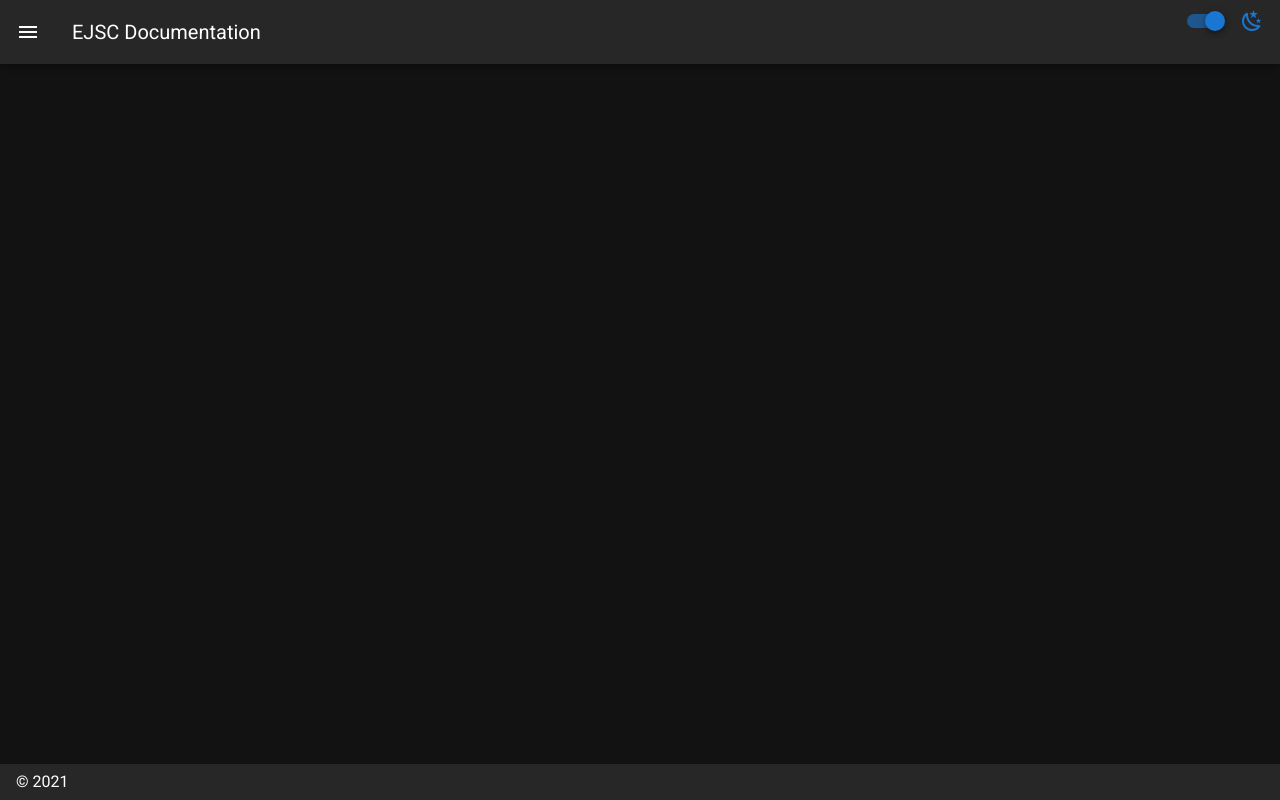
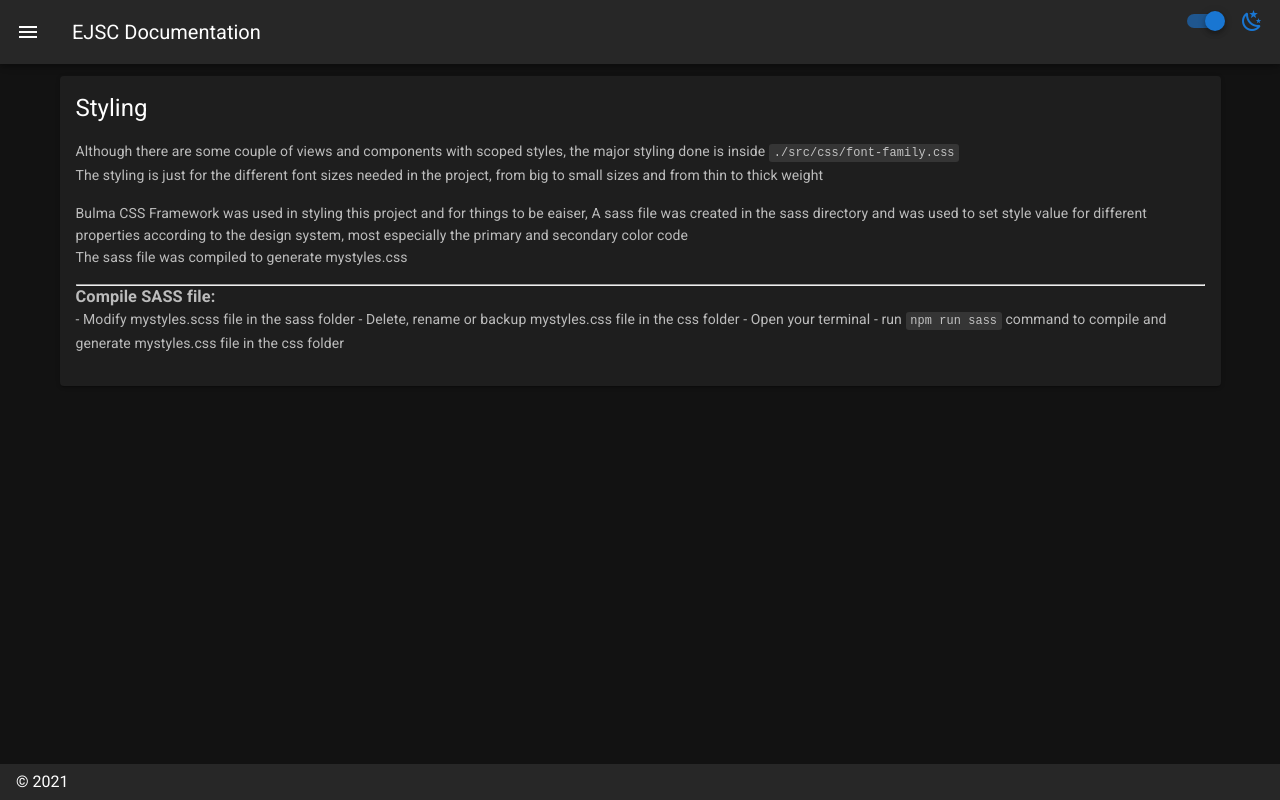
Before and after one commit to IAmMasterCraft/ejsc-docs, a Nuxt app: page /styling in a window 1280 px wide. Built offline with nearby package versions, Linux system fonts and the light colour scheme.

Commit message:
styling docs

```diff
--- /dev/null
+++ b/pages/styling.vue
@@ -0,0 +1,44 @@
+<template>
+  <v-row justify="center" align="center">
+    <v-col cols="12">
+      <v-card>
+        <v-card-title class="headline">
+          Styling
+        </v-card-title>
+        <v-card-text>
+          <p>
+            Although there are some couple of views and components with scoped styles,
+            the major styling done is inside <code>./src/css/font-family.css</code> <br />
+            The styling is just for the different font sizes needed in the project, from big to small sizes and from thin to thick weight
+          <p/>
+          <p>
+            Bulma CSS Framework was used in styling this project and for things to be eaiser,
+            A sass file was created in the sass directory and was used to set style value for
+            different properties according to the design system, most especially the primary
+            and secondary color code<br />
+            The sass file was compiled to generate mystyles.css
+          </p>
+          <hr />
+          <h3>Compile SASS file:</h3>
+          <p>
+            - Modify mystyles.scss file in the sass folder
+            - Delete, rename or backup mystyles.css file in the css folder
+            - Open your terminal
+            - run <code>npm run sass</code> command to compile and generate mystyles.css file
+            in the css folder
+          </p>
+        </v-card-text>
+        <v-card-actions v-if="true === false">
+          <v-spacer />
+          <v-btn
+            color="primary"
+            nuxt
+            to="/inspire"
+          >
+            Continue
+          </v-btn>git
+        </v-card-actions>
+      </v-card>
+    </v-col>
+  </v-row>
+</template>
```
